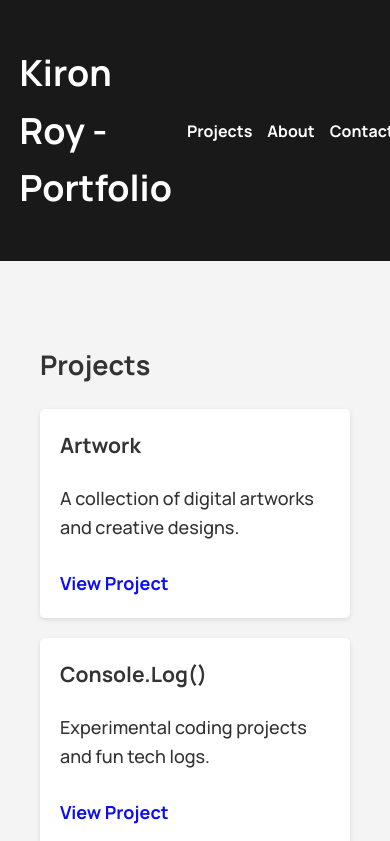
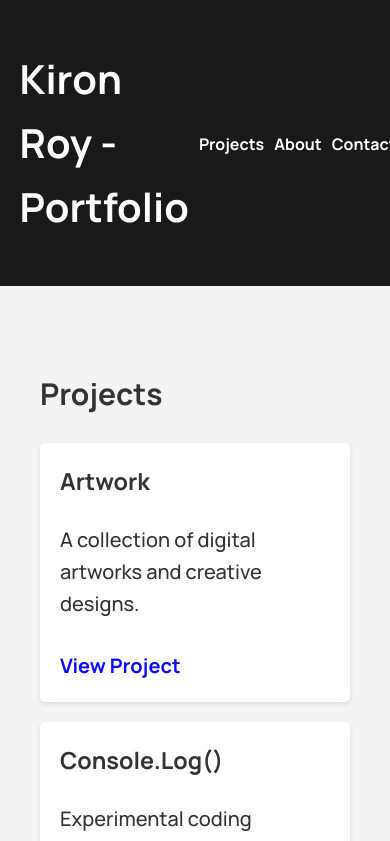
Before and after one commit to kironroy/kironroy-react, a React (Create React App) app: page / in a window 390 px wide. Shown: the top 841 px of the page. Built offline with nearby package versions, Linux system fonts and the light colour scheme.

Commit message:
Font and header
- font size 20px

```diff
--- a/src/components/Header.css
+++ b/src/components/Header.css
@@ -22,7 +22,7 @@
 }
 
 .header nav li {
-  margin-left: 15px;
+  margin-left: 10px;
 }
 
 .header nav a {
--- a/src/index.css
+++ b/src/index.css
@@ -30,6 +30,6 @@ body {
 
 @media (max-width: 768px) {
   body {
-    font-size: 18px; /* Adjust the size as needed */
+    font-size: 20px; /* Adjust the size as needed */
   }
 }
```
